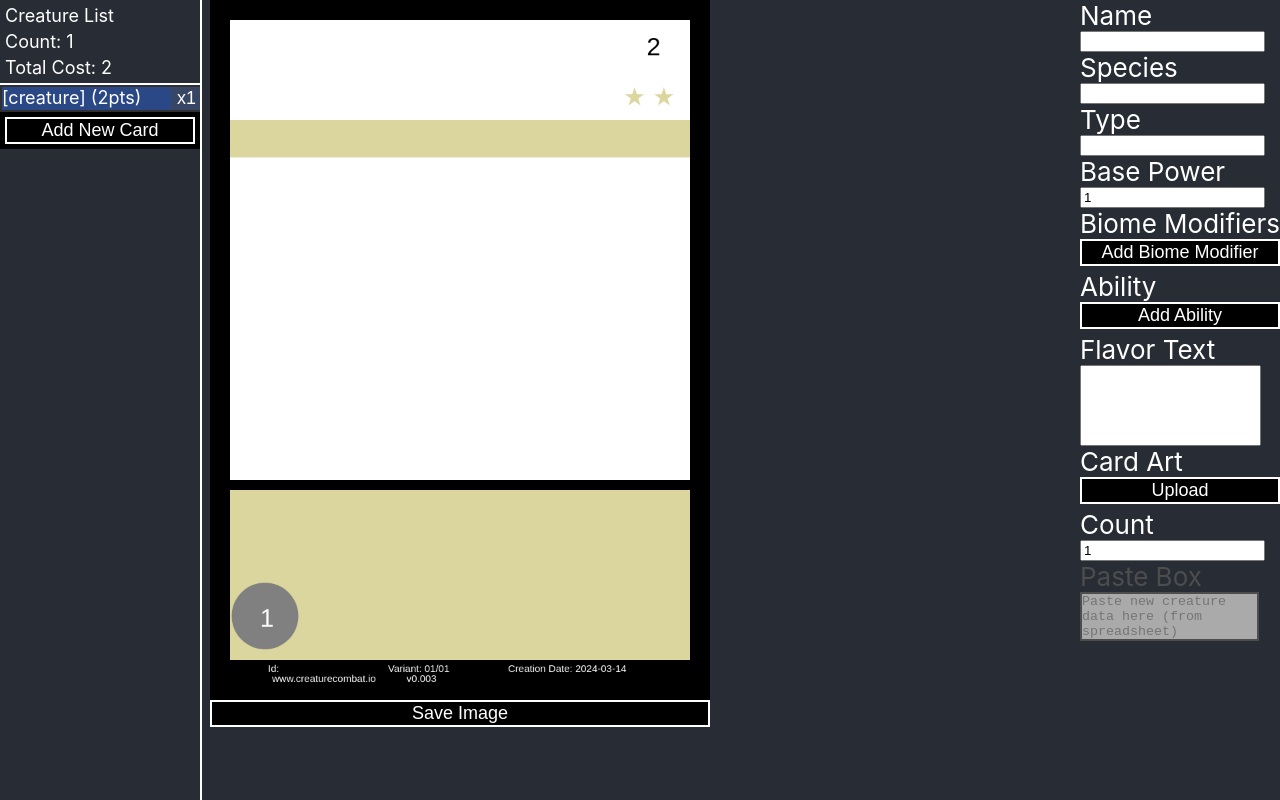
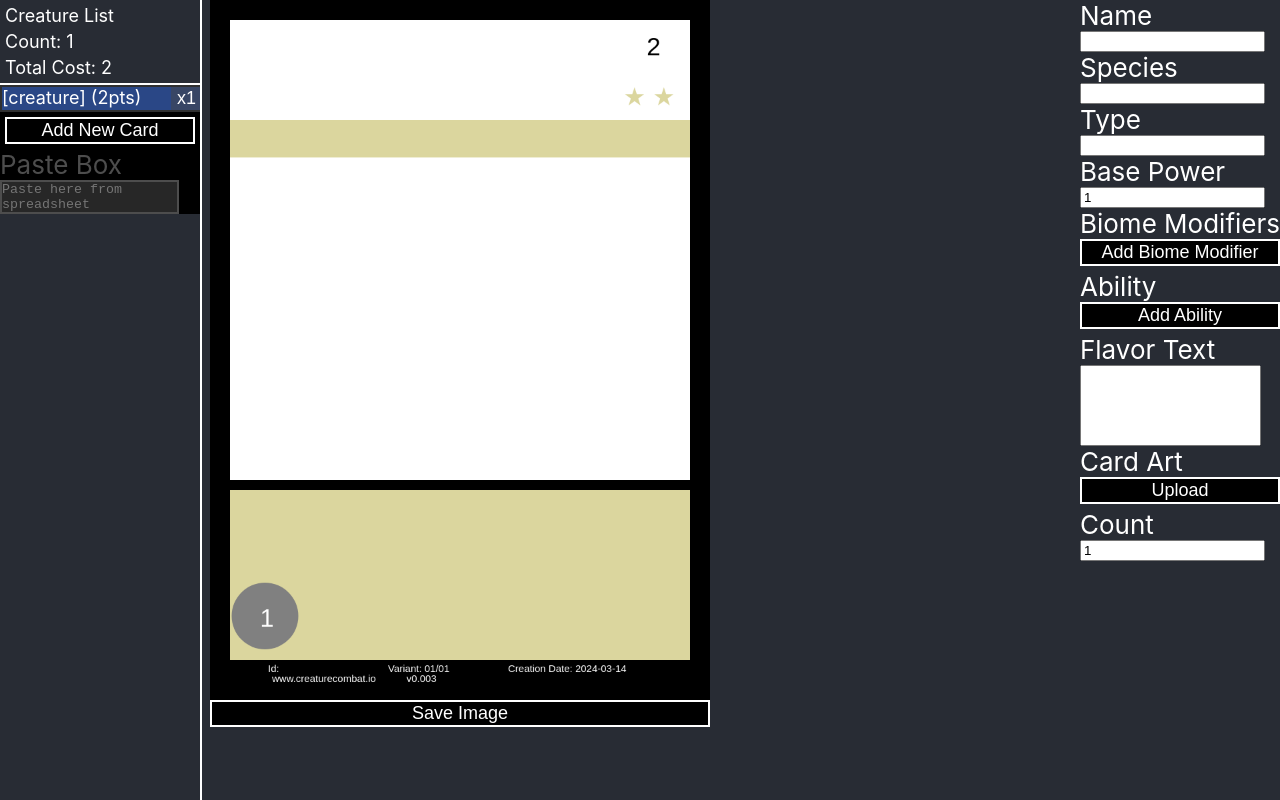
Before and after one commit to shieldgenerator7/CreatureCombat, a React (Create React App) app in the folder CardGenerator/react-canvas-draw/: page / in a window 1280 px wide. Built offline with nearby package versions, Linux system fonts and the light colour scheme.

Commit message:
Move paste box to card list panel

```diff
--- a/CardGenerator/react-canvas-draw/src/App.css
+++ b/CardGenerator/react-canvas-draw/src/App.css
@@ -174,7 +174,7 @@
     border: none;
 }
 .lowvisibility::placeholder {
-    background-color: rgb(170, 170, 170);
+    background-color: rgb(39, 39, 39);
 }
 .abilityArea {
     border: #bbbbbb 1px solid;
--- a/CardGenerator/react-canvas-draw/src/App.js
+++ b/CardGenerator/react-canvas-draw/src/App.js
@@ -93,6 +93,7 @@ function App() {
                     currentCard={card}
                     setCard={setCard}
                     updateCard={updateCard}
+                    setPasteString={setPasteString}
                 ></CardListPanel>
                 <Canvas
                     card={card}
--- a/CardGenerator/react-canvas-draw/src/Components/CardListPanel.js
+++ b/CardGenerator/react-canvas-draw/src/Components/CardListPanel.js
@@ -3,7 +3,7 @@
 import Creature from "../Data/Creature";
 import { arraySum } from "../Utility/Utility";
 
-function CardListPanel({ cardList, setCardList, currentCard, setCard, updateCard }) {
+function CardListPanel({ cardList, setCardList, currentCard, setCard, updateCard, setPasteString }) {
     return (
         <div className="leftPanel">
             {/* Deck Stats */}
@@ -25,7 +25,7 @@ function CardListPanel({ cardList, setCardList, currentCard, setCard, updateCard
                             <div key={`divCard${i}`}
                                 className={className} onClick={() => setCard(card)}
                             >
-                                    <span>{cardName} ({cardCost})</span>
+                                <span>{cardName} ({cardCost})</span>
                                 <button className={countClassName}
                                     onClick={e => {
                                         card.count++;
@@ -54,6 +54,20 @@ function CardListPanel({ cardList, setCardList, currentCard, setCard, updateCard
                         Add New Card
                     </button>
                 </div>
+
+                {/* Paste Box */}
+                <div className='lowvisibilitylabel'>Paste Box</div>
+                <textarea className="field multiline lowvisibility" onChange={(e) => {
+                    //2024-03-03: setup to work with a specific Excel spreadsheet i have
+                    let txt = e.target.value;
+                    if (!txt) { return; }
+                    console.log("TXT PASTE STRING ON CHANGE");
+                    setPasteString(txt);
+                }}
+                    rows="2"
+                    placeholder="Paste here from spreadsheet"
+                    value={""}
+                ></textarea>
             </div>
         </div>
     );
--- a/CardGenerator/react-canvas-draw/src/Components/EditPanel.js
+++ b/CardGenerator/react-canvas-draw/src/Components/EditPanel.js
@@ -258,20 +258,6 @@ function EditPanel({ card, setCard, updateCard, pasteString, setPasteString }) {
             }}
                 value={card.count.toString()}></input>
             </div>
-
-            {/* Paste Box */}
-            <div className='lowvisibilitylabel'>Paste Box</div>
-            <textarea className="field multiline lowvisibility" onChange={(e) => {
-                //2024-03-03: setup to work with a specific Excel spreadsheet i have
-                let txt = e.target.value;
-                if (!txt) { return; }
-                console.log("TXT PASTE STRING ON CHANGE");
-                setPasteString(txt);
-            }}
-                rows="3"
-                placeholder="Paste new creature data here (from spreadsheet)"
-                value={pasteString}
-            ></textarea>
         </div>
     );
 }
```
